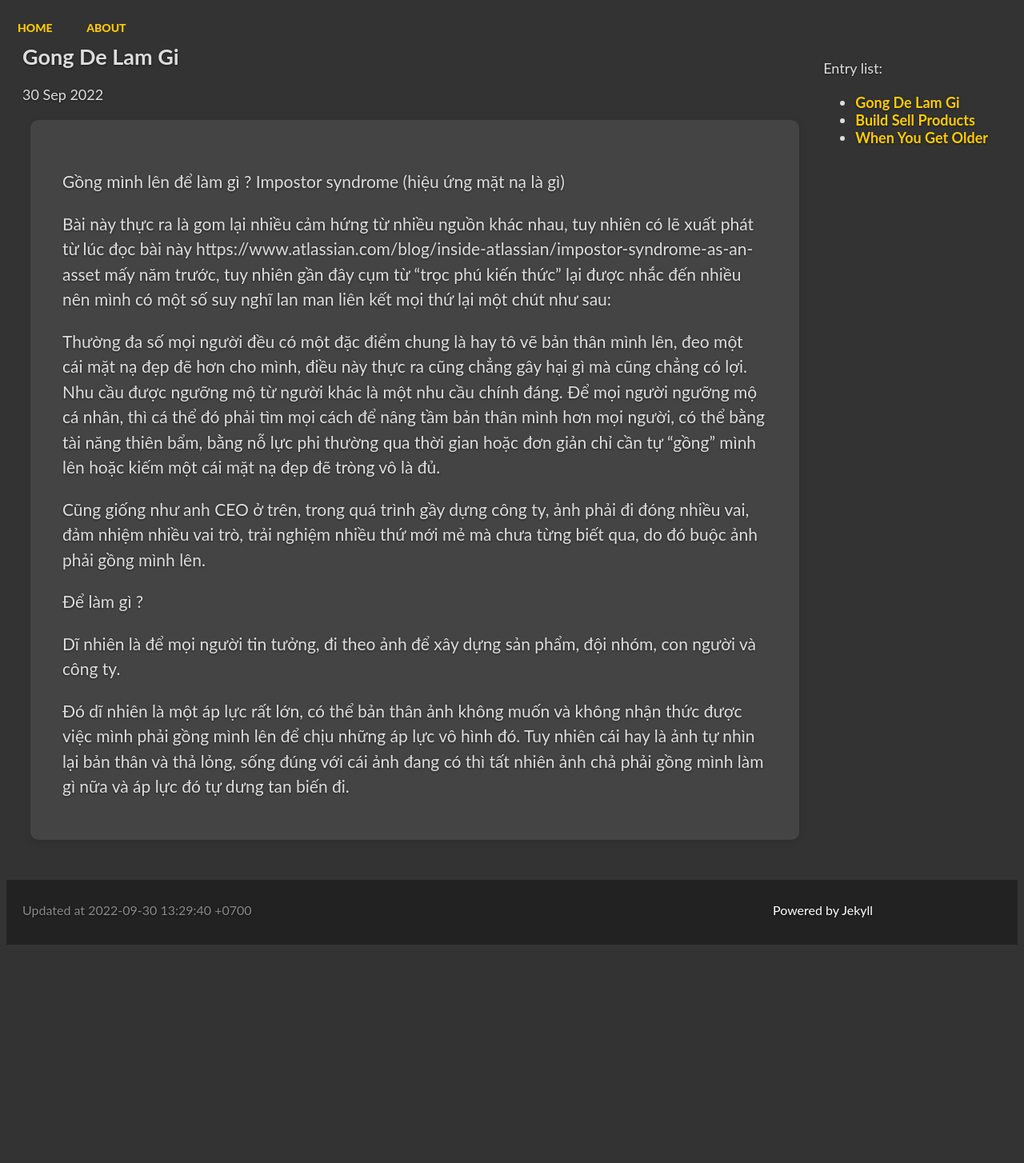
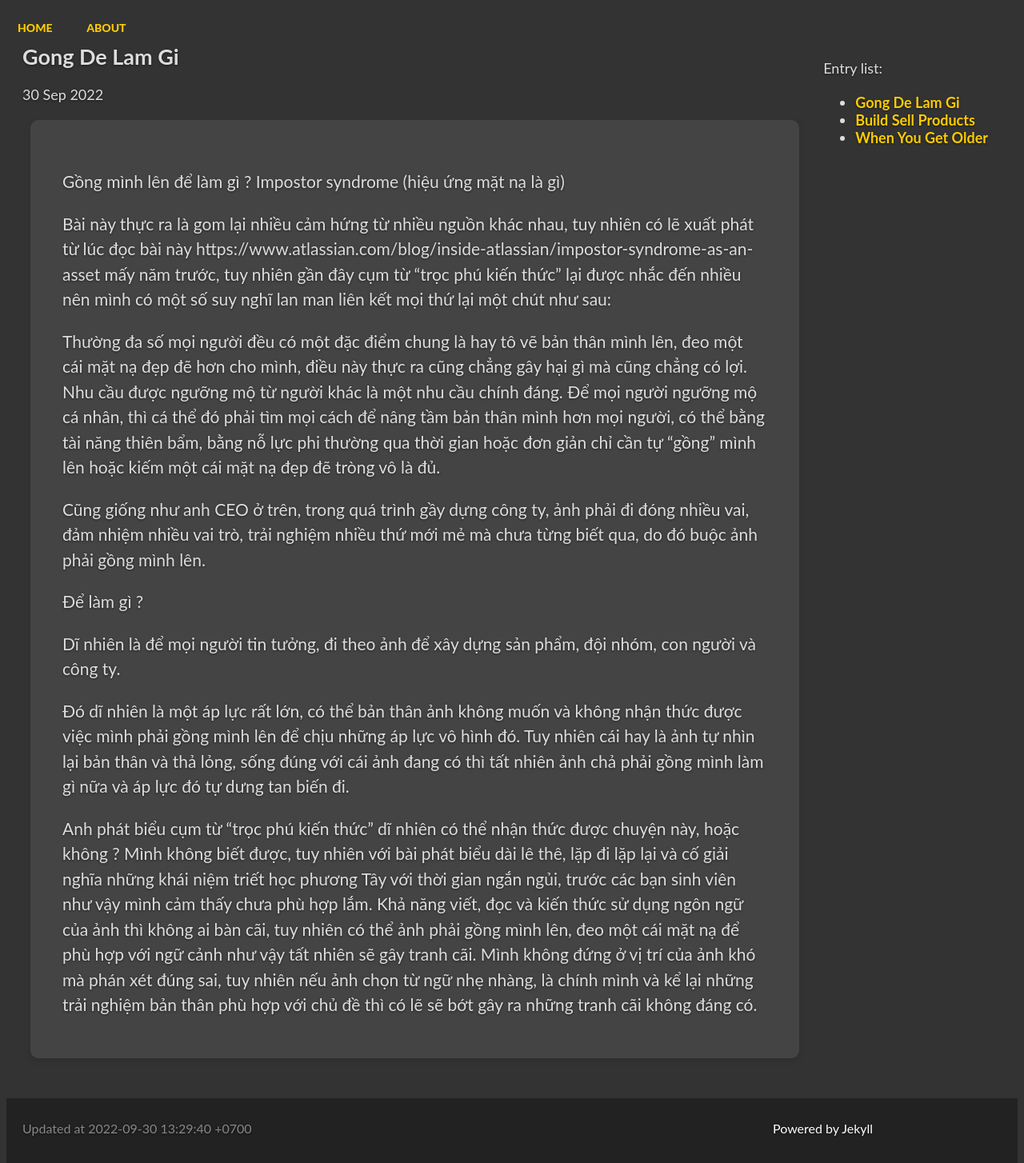
Before and after one commit to vdchuyen/chuyen-vn, a Jekyll site: the page built from _posts/2022-09-30-gong-de-lam-gi.md, in a window 1280 px wide. Shown: the whole page at 80% size. Built offline with Jekyll 4.4.1, drawn with Linux system fonts in a browser that asks for light colours; our own code applies the rules of GitHub Pages for plain Markdown files; Markdown is read by kramdown in place of the engine named in the settings; before the commit the page ends 1181 px from its top, so only the background shows below that.

Commit message:
Update 2022-09-30-gong-de-lam-gi.md

```diff
--- a/_posts/2022-09-30-gong-de-lam-gi.md
+++ b/_posts/2022-09-30-gong-de-lam-gi.md
@@ -11,3 +11,5 @@ Cũng giống như anh CEO ở trên, trong quá trình gầy dựng công ty,
 Dĩ nhiên là để mọi người tin tưởng, đi theo ảnh để xây dựng sản phẩm, đội nhóm, con người và công ty.
 
 Đó dĩ nhiên là một áp lực rất lớn, có thể bản thân ảnh không muốn và không nhận thức được việc mình phải gồng mình lên để chịu những áp lực vô hình đó. Tuy nhiên cái hay là ảnh tự nhìn lại bản thân và thả lỏng, sống đúng với cái ảnh đang có thì tất nhiên ảnh chả phải gồng mình làm gì nữa và áp lực đó tự dưng tan biến đi.
+
+Anh phát biểu cụm từ "trọc phú kiến thức" dĩ nhiên có thể nhận thức được chuyện này, hoặc không ? Mình không biết được, tuy nhiên với bài phát biểu dài lê thê, lặp đi lặp lại và cố giải nghĩa những khái niệm triết học phương Tây với thời gian ngắn ngủi, trước các bạn sinh viên như vậy mình cảm thấy chưa phù hợp lắm. Khả năng viết, đọc và kiến thức sử dụng ngôn ngữ của ảnh thì không ai bàn cãi, tuy nhiên có thể ảnh phải gồng mình lên, đeo một cái mặt nạ để phù hợp với ngữ cảnh như vậy tất nhiên sẽ gây tranh cãi. Mình không đứng ở vị trí của ảnh khó mà phán xét đúng sai, tuy nhiên nếu ảnh chọn từ ngữ nhẹ nhàng, là chính mình và kể lại những trải nghiệm bản thân phù hợp với chủ đề thì có lẽ sẽ bớt gây ra những tranh cãi không đáng có.
```
